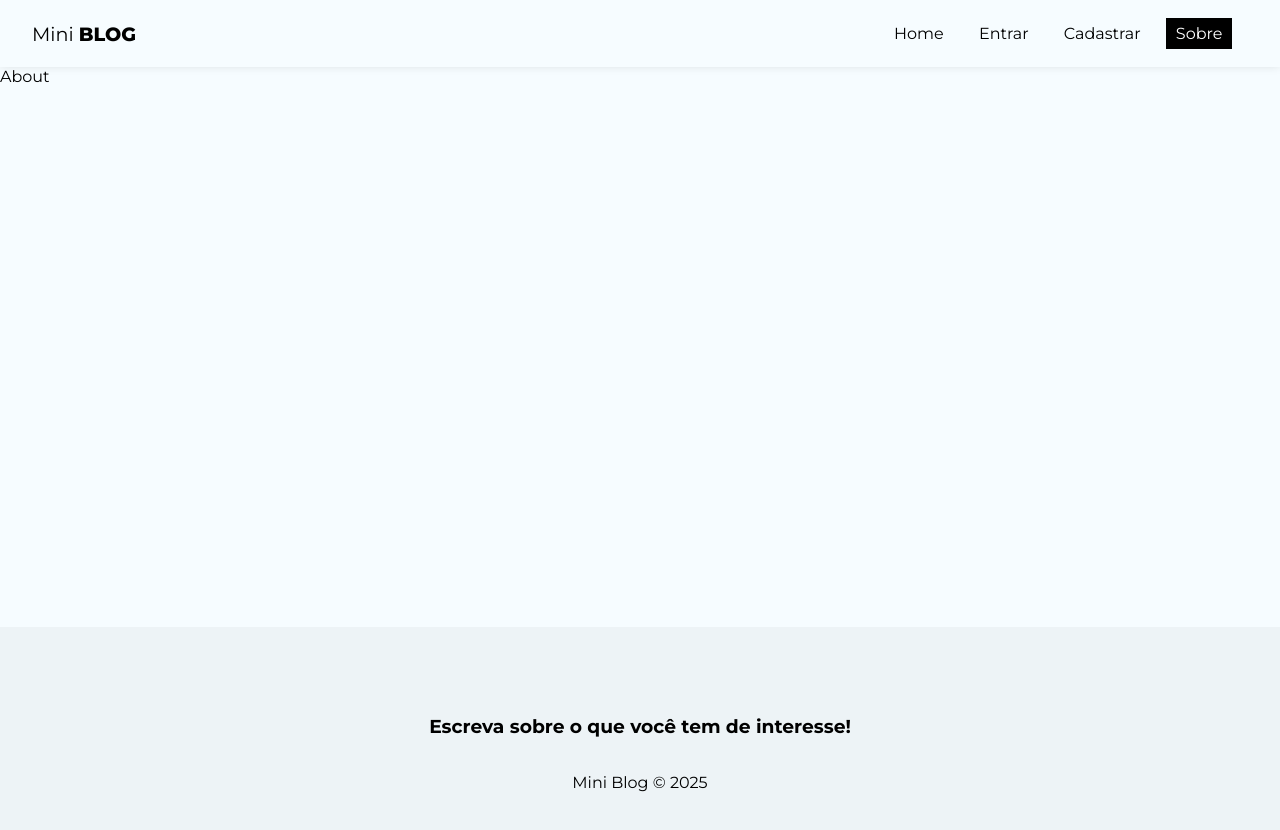
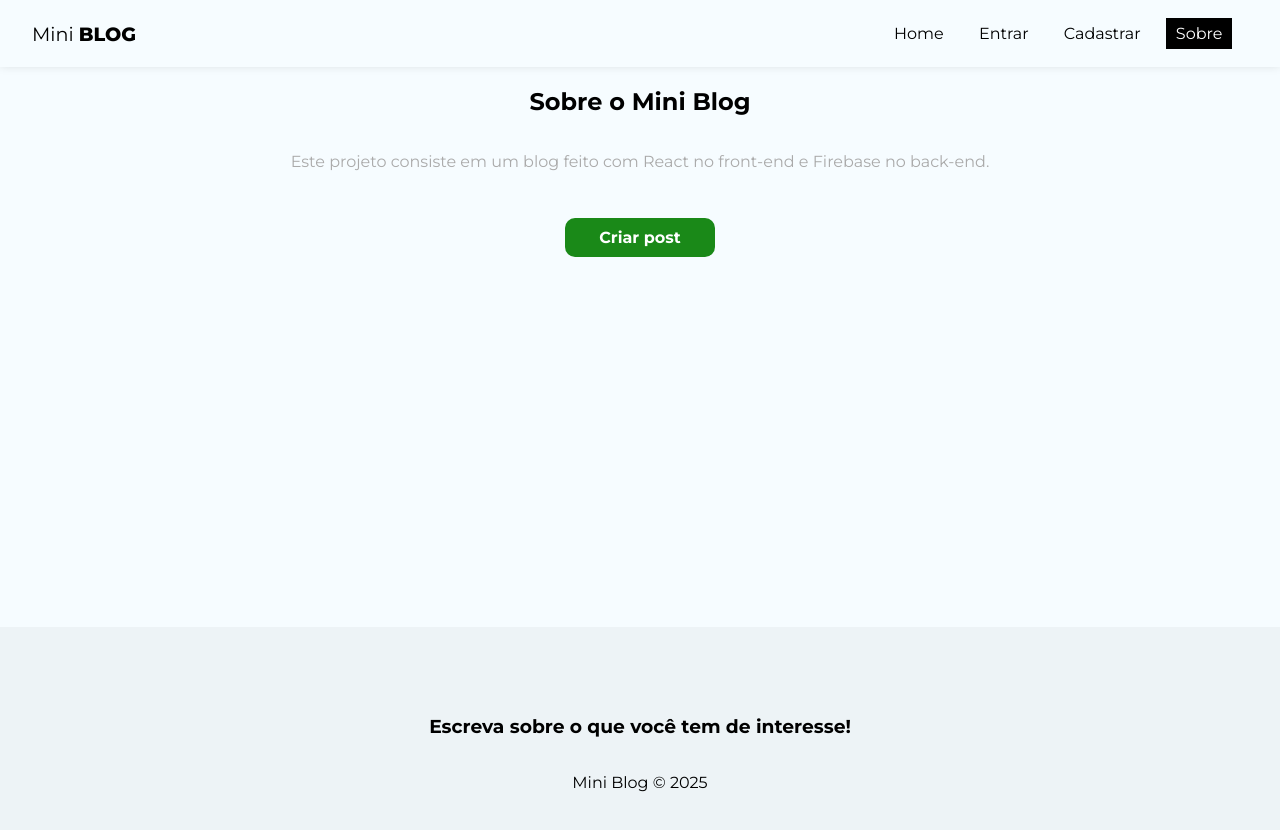
Before and after one commit to Jose-742/miniblog, a React (Vite) app: page /about in a window 1280 px wide. Shown: the top 830 px of the page. Built offline with nearby package versions, Linux system fonts and the light colour scheme; no server answers.

Commit message:
Bloqueando páginas que precisam de autenticação

```diff
--- a/src/App.jsx
+++ b/src/App.jsx
@@ -53,10 +53,22 @@
               <Routes>
                   <Route path='/' element={<Home />}/>
                   <Route path='/about' element={<About />}/>
-                  <Route path='/login' element={<Login />}/>
-                  <Route path='/register' element={<Register />}/>
-                  <Route path='/post/create' element={<CreatePost />}/>
-                  <Route path='/dashboard' element={<Dashboard />}/>
+                  <Route
+                    path='/login'
+                    element={!user ? <Login /> : <Navigate to='/' />}
+                  />
+                  <Route
+                    path='/register'
+                    element={!user ? <Register /> : <Navigate to='/' />}
+                  />
+                  <Route
+                    path='/post/create'
+                    element={user ? <CreatePost /> : <Navigate to='/login' />}
+                  />
+                  <Route
+                    path='/dashboard'
+                    element={user ? <Dashboard /> : <Navigate to='/login' />}
+                  />
               </Routes>
             </div>
             <Footer/>
--- a/src/pages/About/About.jsx
+++ b/src/pages/About/About.jsx
@@ -1,9 +1,20 @@
 // css
 import styles from "./About.module.css";
 
+import { Link } from "react-router-dom";
+
 const About = () => {
   return (
-    <div>About</div>
+    <div className={styles.about}>
+      <h2>Sobre o Mini <span>Blog</span></h2>
+      <p>
+        Este projeto consiste em um blog feito com React no front-end e Firebase
+        no back-end.
+      </p>
+      <Link to="/post/create" className="btn">
+        Criar post
+      </Link>
+    </div>
   )
 }
 
--- a/src/pages/About/About.module.css
+++ b/src/pages/About/About.module.css
@@ -0,0 +1,17 @@
+.about {
+    text-align: center;
+    display: flex;
+    flex-direction: column;
+    align-items: center;
+}
+
+.about p {
+    color: #aaa;
+    margin-bottom: 2em;
+}
+
+.about a {
+    display: block;
+    margin-top: 15px;
+    padding: 10px 15px;
+}
```
